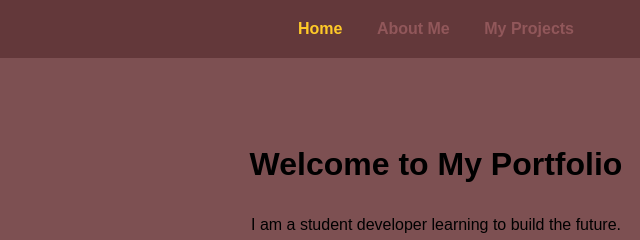
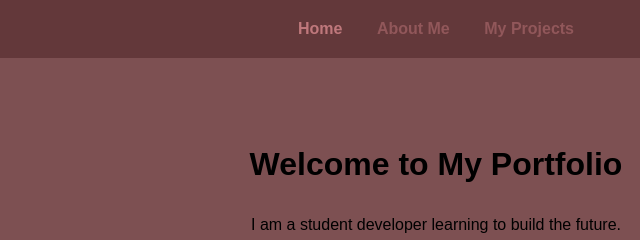
Before and after one commit to GraceAbenojar/my-portfolio, a plain HTML site: page index.html in a window 1280 px wide. In both pictures the pointer is over the link "Home". Shown: the top 240 px of the page, 204-844 px from the left. Drawn offline with Linux system fonts and the light colour scheme.

Commit message:
Update index.html

```diff
--- a/index.html
+++ b/index.html
@@ -7,7 +7,7 @@
         body { font-family: sans-serif; margin: 0; padding: 0; line-height: 1.6; }
         nav { background: #63383a; color: #99507e; padding: 1rem; text-align: center; }
         nav a { color: #91575a; text-decoration: none; margin: 0 15px; font-weight: bold; }
-        nav a:hover { color: #ffca28; }
+        nav a:hover { color: #bf787c; }
         .hero { background: #7d5052; padding: 60px; text-align: center; }
         .content { padding: 40px; max-width: 800px; margin: auto; }
     </style>
```
